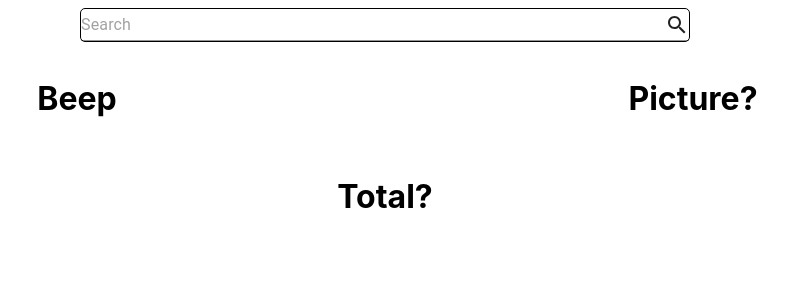
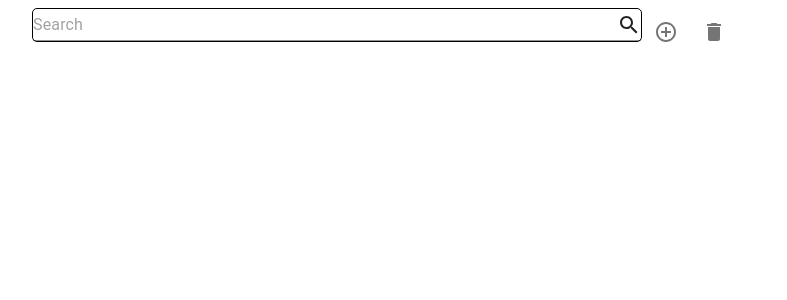
Before and after one commit to arkmalcom/nutrinfo, a React (Create React App) app: page / in a window 1280 px wide. Shown: the top 300 px of the page, without its empty margins (255-1042 px from the left). Built offline with nearby package versions, Linux system fonts and the light colour scheme.

Commit message:
nutrition list feature

```diff
--- a/src/App.js
+++ b/src/App.js
@@ -13,15 +13,27 @@ const styles = theme => ({
   gridMainItem: {
     padding: theme.spacing(1),
   },
+  gridBody: {
+    textAlign: 'center',
+    display: 'flex',
+    justify: 'space-between',
+    alignItems: 'center'
+  },
+  gridBodyItem: {
+    padding: theme.spacing(1)
+  }
 });
 
 class App extends React.Component {
   constructor(props) {
     super(props);
     this.handleInput.bind(this);
+    this.handleReset.bind(this);
     this.state = {
       input: '',
-      nutritionInfo: []
+      nutritionList: [{
+        nutritionInfo: []
+      }]
     };
   }
 
@@ -30,6 +42,12 @@ class App extends React.Component {
     if(input !== '') {
       this.getNutritionInput(input);
     }
+  }
+
+  handleReset = () => {
+    this.setState({nutritionList: [{
+      nutritionInfo: []
+    }]});
   }
 
   getNutritionInput(input) {
@@ -45,6 +63,7 @@ class App extends React.Component {
         query: input
       })
     };
+    const nutritionList = this.state.nutritionList;
     fetch('https://trackapi.nutritionix.com/v2/natural/nutrients', request)
     .then((res) =>  {
       if(res.status === 404) {
@@ -52,32 +71,53 @@ class App extends React.Component {
       }
       else { return res.json(); }
     })
-    .then((data) => this.setState({ nutritionInfo: data.foods[0] }))
+    .then((data) => this.setState({ nutritionList: nutritionList.concat([{
+      nutritionInfo: data.foods[0]
+      }])
+    }))
     .catch(e => console.log(e));
   }
 
     render() {
       const { classes } = this.props;
-      console.log(this.state.nutritionInfo);
+      let nutritionList = this.state.nutritionList;
+      if(
+        nutritionList !== undefined ||
+        nutritionList.length !== 0
+        ) {
+        console.log(nutritionList);
+        nutritionList = this.state.nutritionList.map((item) =>
+        <Grid item className={classes.gridBodyItem} xs={12} md={4} lg={3} xl={3}>
+          <NutritionInfo nutritionInfo={item.nutritionInfo} />
+        </Grid>
+        ).slice(1);
+      }
+      else {
+        return null;
+      }
       return (
         <Container>
           <Grid container className={classes.gridMain}>
               <Grid item className={classes.gridMainItem} xs={12}>
-                  <SearchBar onHandleInput={this.handleInput} />
-              </Grid>
-              <Grid item className={classes.gridMainItem} xs={12} md={6}>
-                  <NutritionInfo nutritionInfo={this.state.nutritionInfo} />
-              </Grid>
-              <Grid item className={classes.gridMainItem} xs={12} md={6}>
-                <h1>Picture?</h1>
-              </Grid>
-              <Grid item className={classes.gridMainItem} xs={12}>
-                <h1>Total?</h1>
+                  <SearchBar onHandleInput={this.handleInput} onHandleReset={this.handleReset} />
               </Grid>
           </Grid>
+              <Grid container className={classes.gridBody} direction="row">
+                {nutritionList}
+              </Grid>
+
         </Container>
       );
     }
 }
 
+export function toTitleCase(str) {
+  return str.replace(
+    /\w\S*/g,
+    function(txt) {
+      return txt.charAt(0).toUpperCase() + txt.substr(1).toLowerCase();
+    }
+  );
+}
+
 export default withStyles(styles)(App);
--- a/src/NutritionInfo.js
+++ b/src/NutritionInfo.js
@@ -1,10 +1,11 @@
 import Grid from '@material-ui/core/Grid';
+import { toTitleCase } from './App.js';
 import { makeStyles } from '@material-ui/core/styles';
 
 const useStyles = makeStyles((theme) => ({
     gridNutritionWindow: {
       minWidth: '280px',
-      maxWidth: '300px',
+      maxWidth: '280px',
       border: "2px solid black",
       paddingLeft: theme.spacing(1),
       paddingRight: theme.spacing(1),
@@ -17,9 +18,6 @@ const useStyles = makeStyles((theme) => ({
       textAlign: "left",
       padding: "0 0 0 0",
       margin: "0px 1px 0px 1px"
-    },
-    servingInput: {
-      textAlign: "right"
     }
   }));
 
@@ -27,9 +25,7 @@ export const NutritionInfo = (props) => {
     const classes = useStyles();
     if (props.nutritionInfo === undefined
       || props.nutritionInfo.length === 0) {
-      return(
-        <h1>Beep</h1>
-      );
+      return null;
     }
     else {
       let containsTransFat = props.nutritionInfo.full_nutrients.filter(
@@ -45,10 +41,11 @@ export const NutritionInfo = (props) => {
       }
       return (
         <Grid container
-        className={classes.gridNutritionWindow}
-        direction="row">
+        className={classes.gridNutritionWindow}>
           <Grid item className={classes.gridNutritionWindowItem} xs={12}>
-            <h1 style={{borderBottom: "1px solid black", margin: "0 0 0 0", fontSize: "30px"}}>Nutrition Facts</h1>
+            <h1 style={{borderBottom: "1px solid black", margin: "0 0 0 0", fontSize: "30px"}}>
+                {toTitleCase(props.nutritionInfo.food_name)}
+            </h1>
           </Grid>
           <Grid item className={classes.gridNutritionWindowItem} xs={6}>
             <p className={classes.paragraph} style={{fontWeight: "bold"}}>Serving size</p>
--- a/src/SearchBar.js
+++ b/src/SearchBar.js
@@ -1,6 +1,9 @@
 import React, { Component } from 'react';
 import TextField from '@material-ui/core/TextField';
 import Search from '@material-ui/icons/Search';
+import Delete from '@material-ui/icons/Delete';
+import AddCircleOutline from '@material-ui/icons/AddCircleOutline';
+import IconButton from '@material-ui/core/IconButton';
 import { withStyles } from '@material-ui/core/styles';
 
 const styles = theme => ({
@@ -15,6 +18,7 @@ class SearchBar extends React.Component {
   constructor(props) {
     super(props);
     this.handleInput = this.handleInput.bind(this);
+    this.handleReset = this.handleReset.bind(this);
     this.state = {
       inputValue: ''
     };
@@ -28,7 +32,23 @@ class SearchBar extends React.Component {
     this.setState({inputValue: e.target.value});
   }
 
-  componentDidUpdate(prevProps, prevState) {
+  onSubmit = (e) => {
+    e.preventDefault();
+    this.setState({inputValue: e.target.value});
+    this.handleInput(this.state.inputValue);
+    this.setState({inputValue: ''});
+  }
+
+  handleReset() {
+    this.props.onHandleReset();
+  }
+
+  onReset = (e) => {
+    e.preventDefault();
+    this.handleReset();
+  }
+
+  /*componentDidUpdate(prevProps, prevState) {
     if(prevState.inputValue != this.state.inputValue) {
         this.checkIfTyping();
     }
@@ -39,18 +59,26 @@ class SearchBar extends React.Component {
     this.timer = setTimeout(() => {
         this.handleInput(this.state.inputValue);
     }, 750)
-  }
+  } */
 
     render() {
       const { classes } = this.props;
       return (
         <div>
+          <form onSubmit={this.onSubmit} onReset={this.onReset}>
             <TextField className={classes.searchBar}
                 placeholder="Search"
                 value={this.state.inputValue}
                 onChange={this.onChange}
                 InputProps = {{ endAdornment: <Search />}}
             />
+            <IconButton aria-label="Add" type="submit">
+              <AddCircleOutline />
+            </IconButton>
+            <IconButton aria-label="Reset" type="reset">
+              <Delete />
+            </IconButton>
+          </form>
         </div>
       );
     }
```
